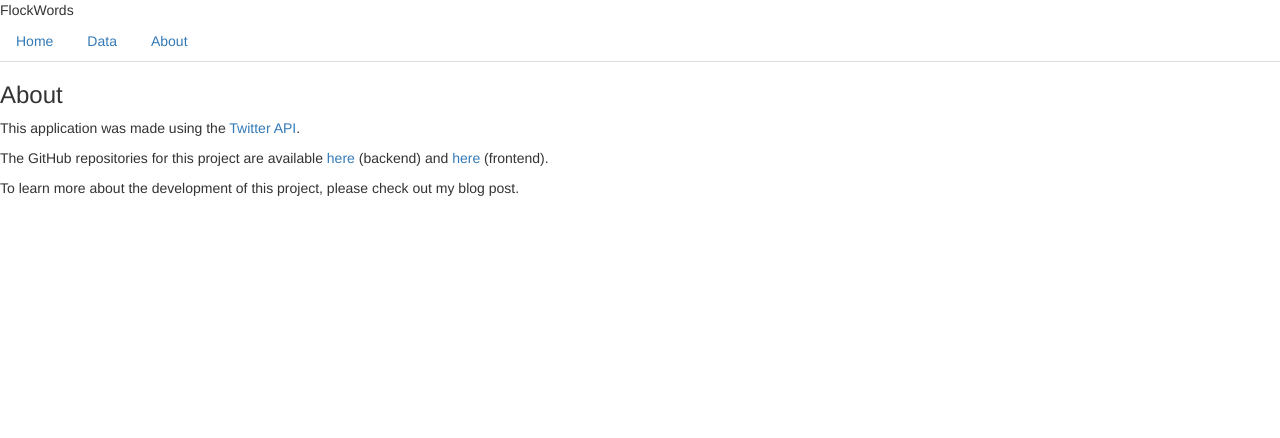
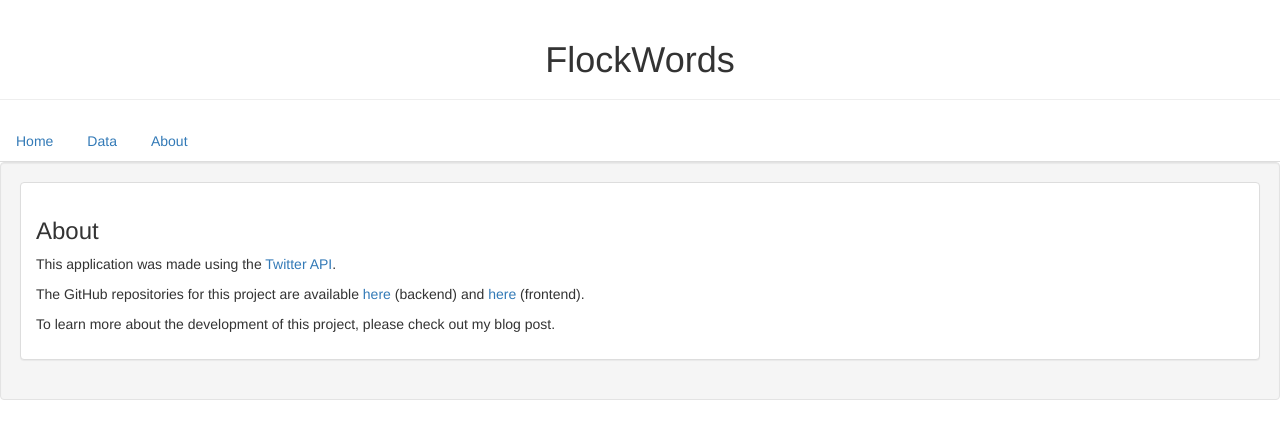
Before and after one commit to hanreitz/flock-words-client, a React (Create React App) app: page /about in a window 1280 px wide. Shown: the top 438 px of the page. Built offline with nearby package versions, Linux system fonts and the light colour scheme.

Commit message:
uses bootstrap to add well-and-cpanel styling to wordcloud and feed sections

```diff
--- a/src/components/AboutPage.js
+++ b/src/components/AboutPage.js
@@ -2,13 +2,17 @@ import React from 'react'
 
 export default function AboutPage() {
   return (
-    <div>
-      <h3 className='page-title'>About</h3>
-      <p>This application was made using the <a href='https://developer.twitter.com/en/docs/twitter-api'>Twitter API</a>.</p>
+    <div className="well">
+      <div className="panel panel-default">
+        <div className="panel-body">
+          <h3 className='page-title'>About</h3>
+          <p>This application was made using the <a href='https://developer.twitter.com/en/docs/twitter-api'>Twitter API</a>.</p>
 
-      <p>The GitHub repositories for this project are available <a href='https://github.com/hanreitz/flock-words-api'>here</a> (backend) and <a href='https://github.com/hanreitz/flock-words-client'>here</a> (frontend).</p>
+          <p>The GitHub repositories for this project are available <a href='https://github.com/hanreitz/flock-words-api'>here</a> (backend) and <a href='https://github.com/hanreitz/flock-words-client'>here</a> (frontend).</p>
 
-      <p>To learn more about the development of this project, please check out my blog post.</p>
+          <p>To learn more about the development of this project, please check out my blog post.</p>
+        </div>
+      </div>
     </div>
   )
 }
--- a/src/components/DataPage.js
+++ b/src/components/DataPage.js
@@ -8,7 +8,9 @@ const DataPage = props => {
       <h3 className="text text-justify">
         Data
       </h3>
-      <DataTable data={props.data} className="container" />
+      <div className="panel panel-default">
+        <DataTable data={props.data} />
+      </div>
     {/*
         header
         information about current feeds
--- a/src/components/DataTable.js
+++ b/src/components/DataTable.js
@@ -2,7 +2,7 @@ import React from 'react'
 
 const DataTable = props => {
   return (
-    <div className="container">
+    <div className="panel-body">
       <table className="table table-striped table-bordered">
         <thead>
           <tr>
--- a/src/components/Header.js
+++ b/src/components/Header.js
@@ -2,9 +2,9 @@ import React from 'react'
 
 const Header = () => {
   return (
-    <div className='header'>
-      FlockWords
-    </div>
+      <div className="page-header">
+        <h1 className="text text-center">FlockWords</h1>
+      </div>
   )
 }
 
--- a/src/components/feeds/Tweet.js
+++ b/src/components/feeds/Tweet.js
@@ -2,7 +2,7 @@ import React from 'react'
 
 const Tweet = props => {
   return (
-    <div className="well well-sm">
+    <div className="panel-body">
       {props.tweet.content}
     </div>
   )
--- a/src/containers/TweetsContainer.js
+++ b/src/containers/TweetsContainer.js
@@ -26,9 +26,11 @@ class TweetsContainer extends Component {
     const tweetComponents = orderedTweets.map(tweet => <Tweet key={tweet.id} tweet={tweet} />)
 
     return (
-      <div className='tweets-container'>
+      <div className="well">
         <RefreshButton handleOnClick={this.handleRefreshClick} feed={this.props.feed} />
-        {tweetComponents}
+        <div className="panel panel-default">
+          {tweetComponents}
+        </div>
       </div>
     )
   }
--- a/src/containers/WordcloudContainer.js
+++ b/src/containers/WordcloudContainer.js
@@ -10,8 +10,12 @@ class WordcloudContainer extends Component {
     const tweets = this.props.tweets
 
     return (
-      <div className='wordcloud-container'>
-        <Wordcloud data={data} tweets={tweets} />
+      <div className="well">
+        <div className="panel panel-default">
+          <div className="panel-body">
+            <Wordcloud data={data} tweets={tweets} />
+          </div>
+        </div>
       </div>
     )
   }
```
